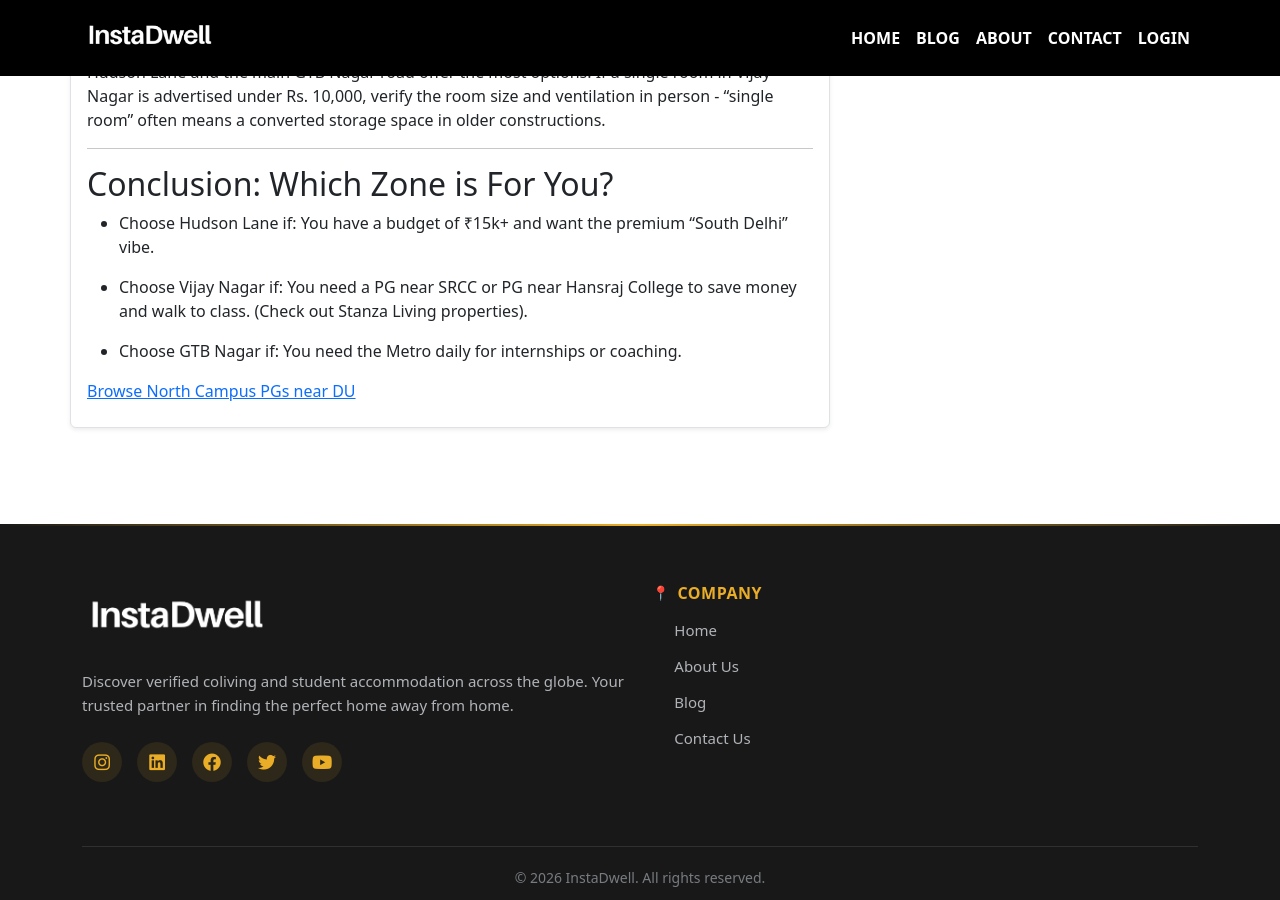
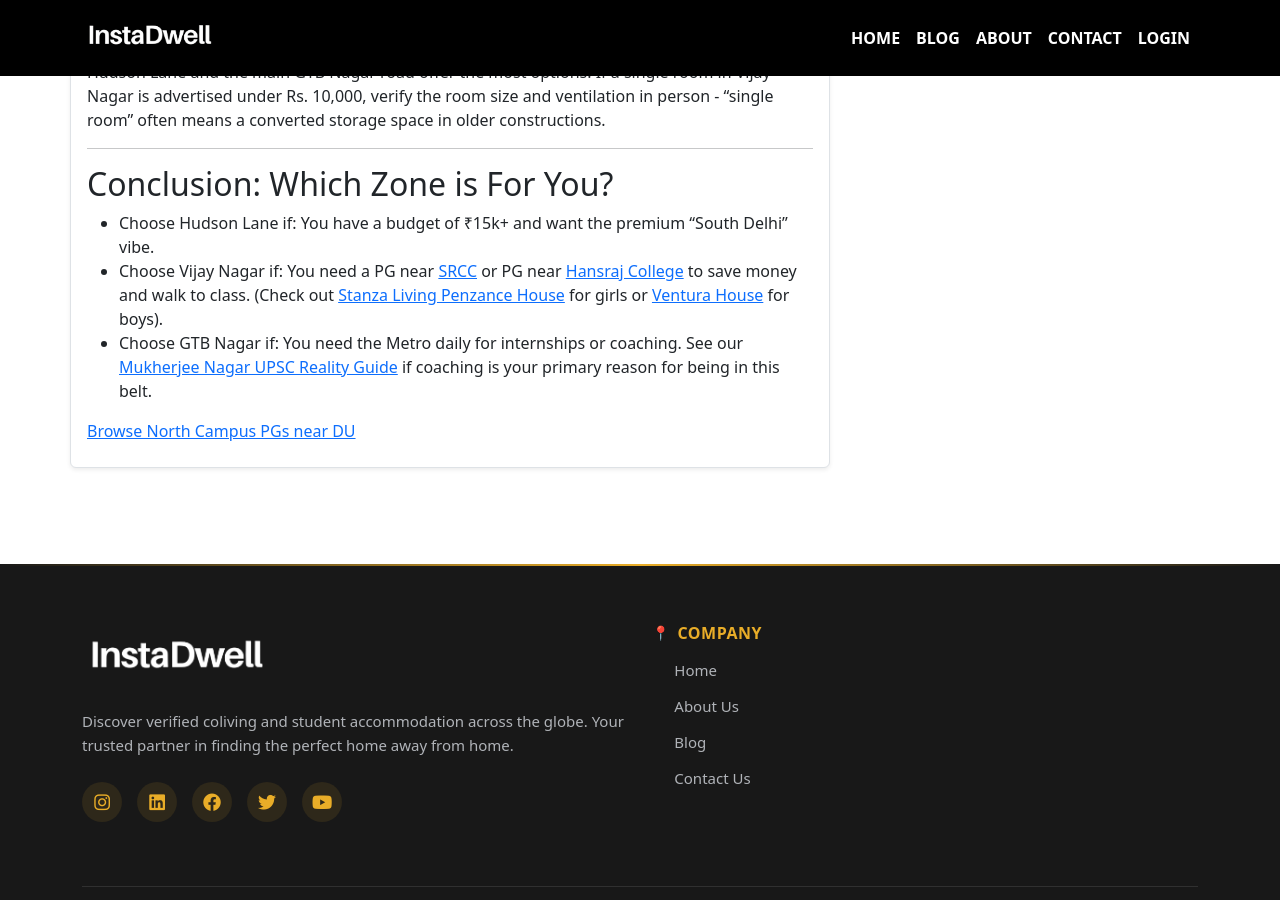
Before and after one commit to instadw/instadwell-blog, a Jekyll site: the page built from _posts/2026-1-19-top-10-co-living-spaces-in-north-campus-and-gtb-nagar-living-guide-2026.md, in a window 1280 px wide and 900 px high, scrolled down 5730 px. Built offline with Jekyll 4.4.1, drawn with Linux system fonts in a browser that asks for light colours; some of the changed text lies outside the part shown.

Commit message:
Update 2026-1-19-top-10-co-living-spaces-in-north-campus-and-gtb-nagar-living-guide-2026.md

```diff
--- a/_posts/2026-1-19-top-10-co-living-spaces-in-north-campus-and-gtb-nagar-living-guide-2026.md
+++ b/_posts/2026-1-19-top-10-co-living-spaces-in-north-campus-and-gtb-nagar-living-guide-2026.md
@@ -69,7 +69,7 @@
 
 -   Hudson Lane: The "[South Delhi](https://instadwell.com/search?lat=28.4929198&lng=77.1847921&location=South%20Delhi%2C%20New%20Delhi%2C%20Delhi%2C%20India&city=New%20Delhi&country=India)" of North Campus (Cafes, Parties, Expensive).
 
--   Vijay Nagar: The "Budget Student" Hub (Narrow lanes, affordable, walkable).
+-   Vijay Nagar: The "Budget Student" Hub (Narrow lanes, [affordable](/blog/affordable-student-housing-in-india-find-verified-rooms-near-you), walkable).
 
 -   GTB Nagar: The "Connector" (Metro access, busy, coaching centers).
 
@@ -216,11 +216,9 @@
 
 ## Conclusion: Which Zone is For You?
 
--   Choose Hudson Lane if: You have a budget of ₹15k+ and want the premium "South Delhi" vibe.
-
--   Choose Vijay Nagar if: You need a PG near SRCC or PG near Hansraj College to save money and walk to class. (Check out Stanza Living properties).
-
--   Choose GTB Nagar if: You need the Metro daily for internships or coaching.
+* Choose Hudson Lane if: You have a budget of ₹15k+ and want the premium "South Delhi" vibe.
+* Choose Vijay Nagar if: You need a PG near [SRCC](https://www.srcc.edu/) or PG near [Hansraj College](https://instadwell.com/search?lat=28.6806755&lng=77.2096174&location=Hansraj%20College%2C%20Delhi%2C%20110007%2C%20India&city=Delhi&country=India) to save money and walk to class. (Check out [Stanza Living Penzance House](https://instadwell.com/properties/2753-penzance-house) for girls or [Ventura House](https://instadwell.com/properties/2762-ventura-house) for boys).
+* Choose GTB Nagar if: You need the Metro daily for internships or coaching. See our [Mukherjee Nagar UPSC Reality Guide](https://instadwell.com/blog/top-10-co-living-spaces-in-mukherjee-nagar-the-upsc-aspirants-reality-guide) if coaching is your primary reason for being in this belt.
 
 
 [Browse North Campus PGs near DU](https://instadwell.com/search?lat=28.6987867&lng=77.2047205&location=GTB%20Nagar%2C%20Delhi%2C%20110033%2C%20India&city=Delhi&country=India)
```
